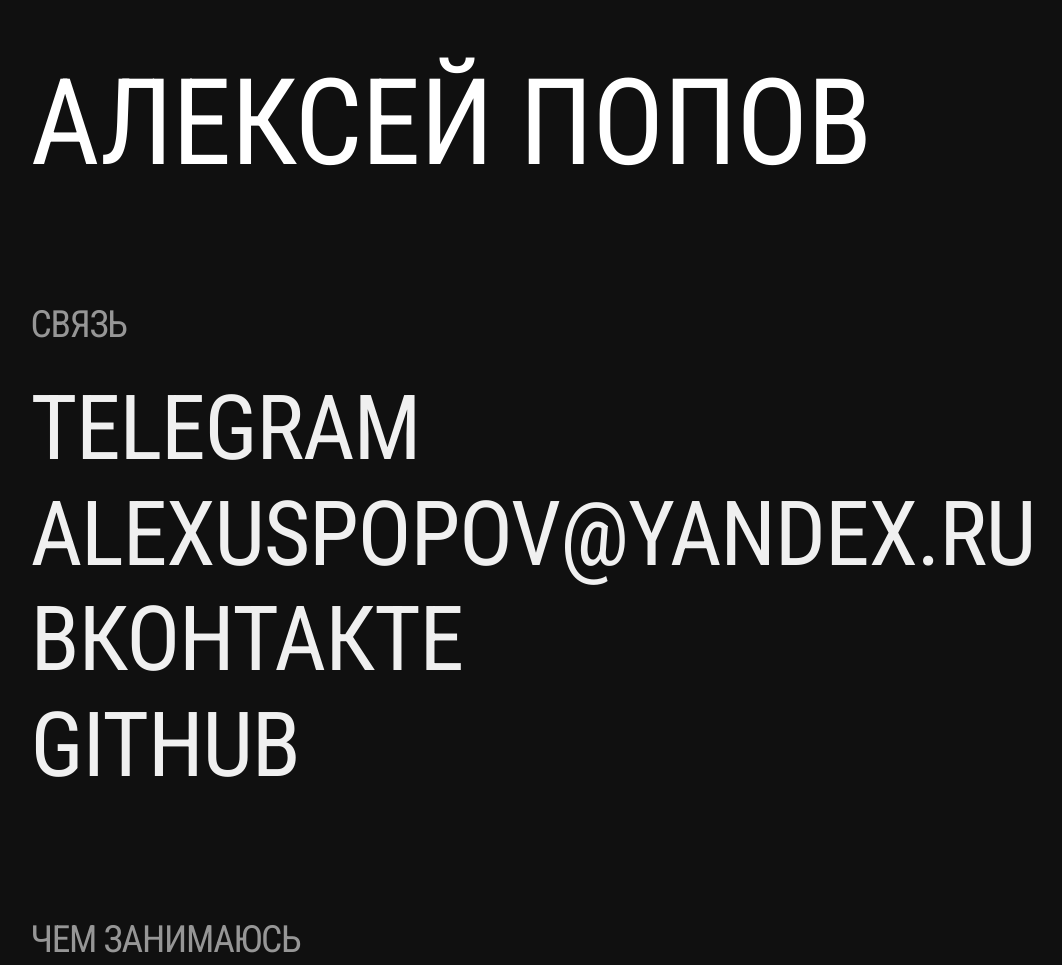
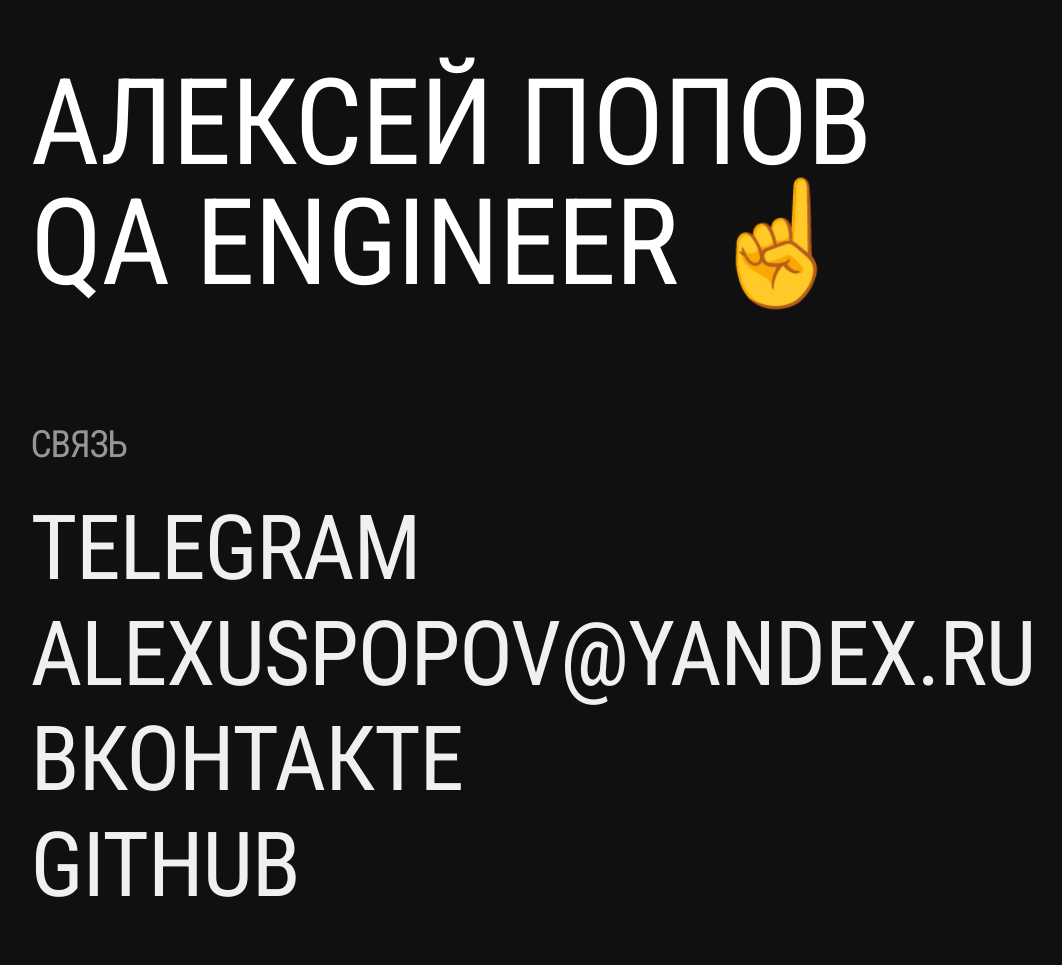
Before and after one commit to aleksey-popov-qa/cv, a plain HTML site: page index.html in a window 1280 px wide. Shown: the top 965 px of the page, without its empty margins (32-1094 px from the left). Drawn offline with Linux system fonts and the light colour scheme.

Commit message:
добавил QA

```diff
--- a/index.html
+++ b/index.html
@@ -28,7 +28,7 @@
   </head>
   <body>
     <div class="name">АЛЕКСЕЙ ПОПОВ</div>
-
+    <div class="name">QA Engineer ☝️</div>
     <div class="block">
       <div class="block-title">СВЯЗЬ</div>
       <div class="block-entries">
```
